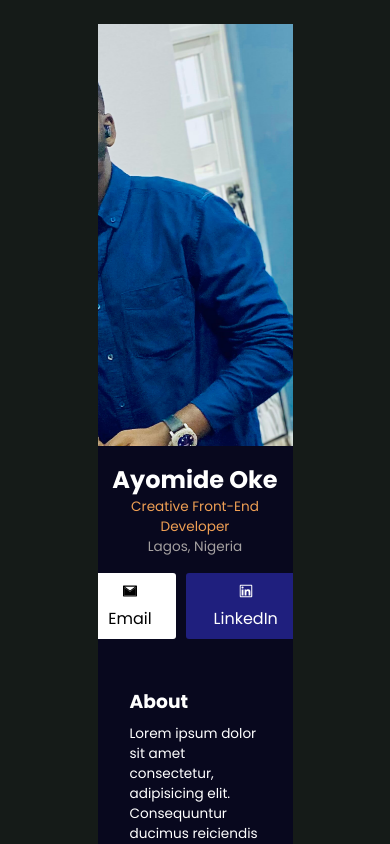
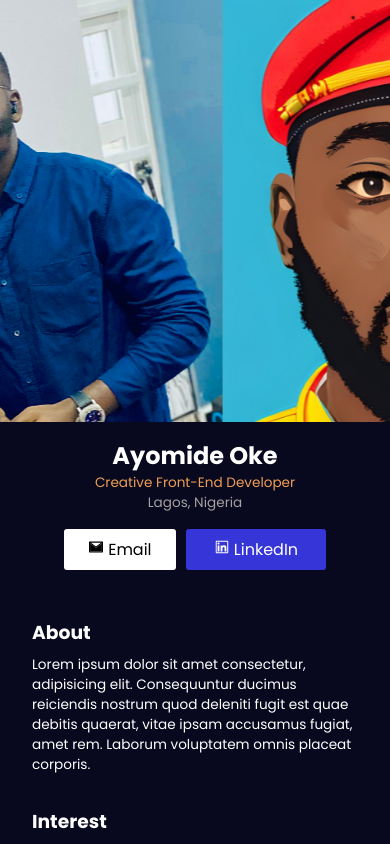
Before and after one commit to mideD3V/digital-biz-card, a React (Create React App) app: page / in a window 390 px wide. Shown: the top 844 px of the page. Built offline with nearby package versions, Linux system fonts and the light colour scheme.

Commit message:
Added media query

```diff
--- a/src/App.css
+++ b/src/App.css
@@ -13,7 +13,14 @@ width: 100%;
 .App{
     background-color: rgb(8, 8, 30);
     width: 50%;
-
     margin: 1.5rem auto 0;
     border-radius: 0.5rem;
 }
+
+@media screen and (max-width:600px){
+
+  .App{
+    width: 100%;
+    margin: 0;
+  }
+}
--- a/src/Components/header/header.css
+++ b/src/Components/header/header.css
@@ -36,29 +36,24 @@ img{
 }
 @keyframes slide {
     0%{
-        transform: translateX(-10%);
+        transform: translateX(-5%);
     }
     25%{
         transform: translateX(-0%);
     }
     30%{
-        transform: translateX(-80%);
-    }
-    40%{
-        transform: translateX(-90%);
+        transform: translateX(-35%);
     }
     50%{
-        transform: translateX(-180%);
+        transform: translateX(-50%);
     }
-    60%{
-        transform: translateX(-190%);
-    }
+
     75%{
-        transform: translateX(-150%);
+        transform: translateX(-100%);
     }
 
     100%{
-        transform: translateX(-200%);
+        transform: translateX(-150%);
     }
 }
 
@@ -83,7 +78,7 @@ img{
 }
 
 #linkedin_btn {
-    background-color: rgba(54, 54, 216, 0.514);
+    background-color: rgb(54, 54, 216);
     color: white;
     padding: .5rem 1.75rem;
     border-radius: 3px;
```
